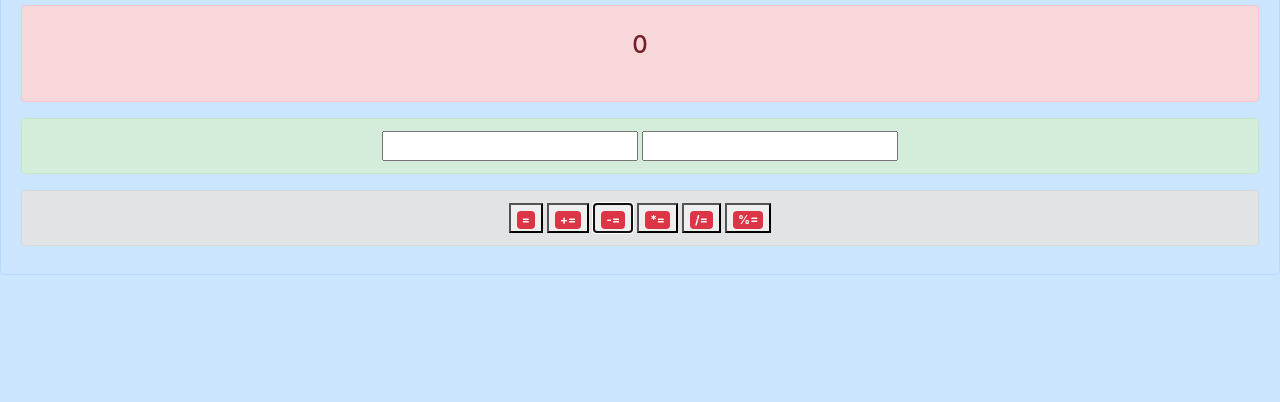
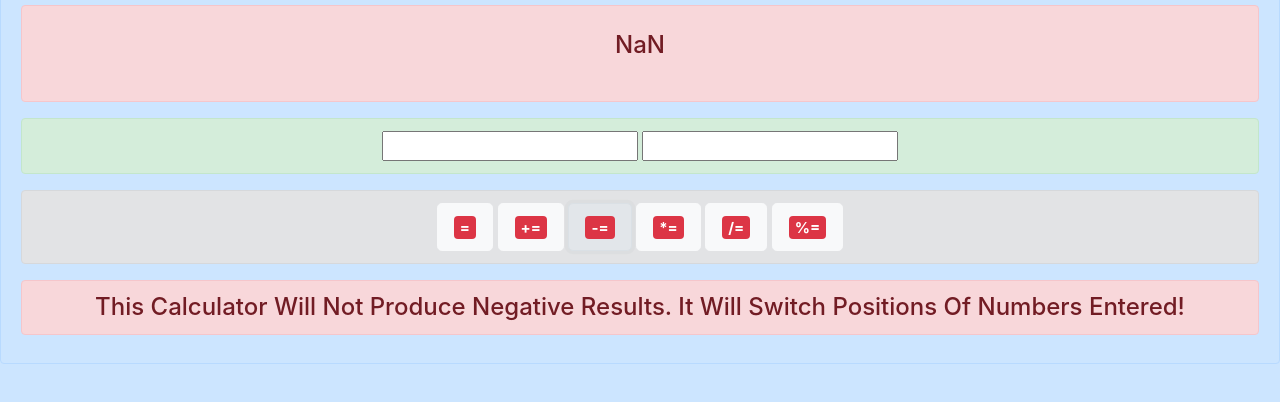
Before and after one commit to MMkkff12/assignmentCalculator, a plain HTML site: page index.html in a window 1280 px wide. Both pictures are taken after a click on the button "-=". Shown: the part 54-456 px from the top of the page. Drawn offline with Linux system fonts and the light colour scheme.

Commit message:
added extra features to calculator

```diff
--- a/assignmentCalc.js
+++ b/assignmentCalc.js
@@ -19,9 +19,13 @@ function subequal(){
 
     var a = Number(document.getElementById("x").value) ;
     var b = Number(document.getElementById("y").value) ;
-    a -= b;
+    var c;
+    if(a < b){
+        c= b %= a;
+    }else{
+        c = a %= b;}
 
-    document.getElementById("output").innerHTML = a;
+    document.getElementById("output").innerHTML = c;
 }
 
 function mulequal(){
@@ -46,7 +50,11 @@ function modequal(){
 
     var a = Number(document.getElementById("x").value) ;
     var b = Number(document.getElementById("y").value) ;
-    a %= b;
+    var c;
+    if(a < b){
+        c= b %= a;
+    }else{
+        c = a %= b;}
 
-    document.getElementById("output").innerHTML = a;
+    document.getElementById("output").innerHTML = c;
 }
--- a/index.html
+++ b/index.html
@@ -33,17 +33,17 @@
     <div class="alert alert-secondary">
 
 
-        <button onclick="equal()"> <span class="badge badge-danger"> = </span> </button>
-        <button onclick="addequal()"> <span class="badge badge-danger"> += </span> </button>
-        <button onclick="subequal()"> <span class="badge badge-danger"> -= </span> </button>
-        <button onclick="mulequal()"> <span class="badge badge-danger"> *= </span> </button>
-        <button onclick="divequal()"> <span class="badge badge-danger"> /= </span> </button>
-        <button onclick="modequal()"> <span class="badge badge-danger"> %= </span> </button>
+        <button class ="btn btn-light btn-lg" onclick="equal()"> <span class="badge badge-danger"> = </span> </button>
+        <button class ="btn btn-light btn-lg" onclick="addequal()"> <span class="badge badge-danger"> += </span> </button>
+        <button class ="btn btn-light btn-lg" onclick="subequal()"> <span class="badge badge-danger"> -= </span> </button>
+        <button class ="btn btn-light btn-lg" onclick="mulequal()"> <span class="badge badge-danger"> *= </span> </button>
+        <button class ="btn btn-light btn-lg" onclick="divequal()"> <span class="badge badge-danger"> /= </span> </button>
+        <button class ="btn btn-light btn-lg" onclick="modequal()"> <span class="badge badge-danger"> %= </span> </button>
 
     </div>
 
     <div>
-
+<h4 class="alert alert-danger" style="text-align: rcenter;">This Calculator Will Not Produce Negative Results.  It Will Switch Positions Of Numbers Entered!</h4>
 
 
     </div>
```
